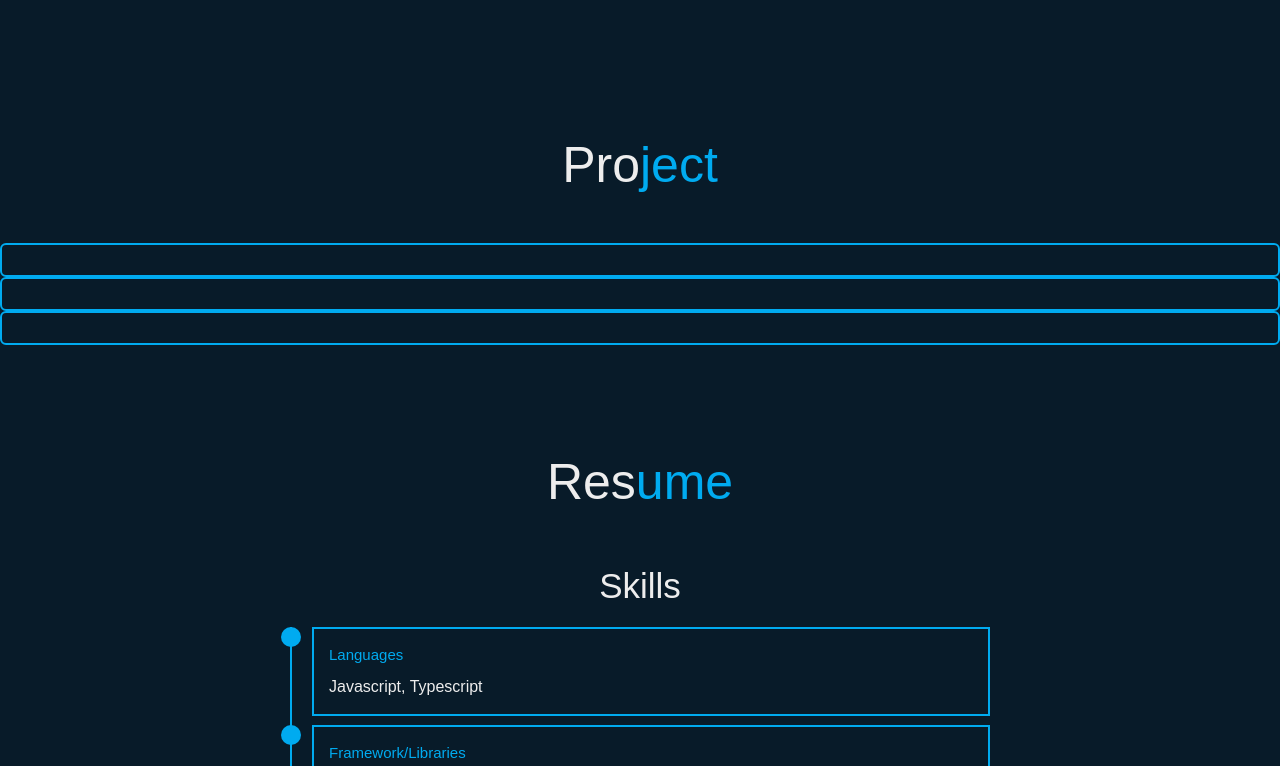
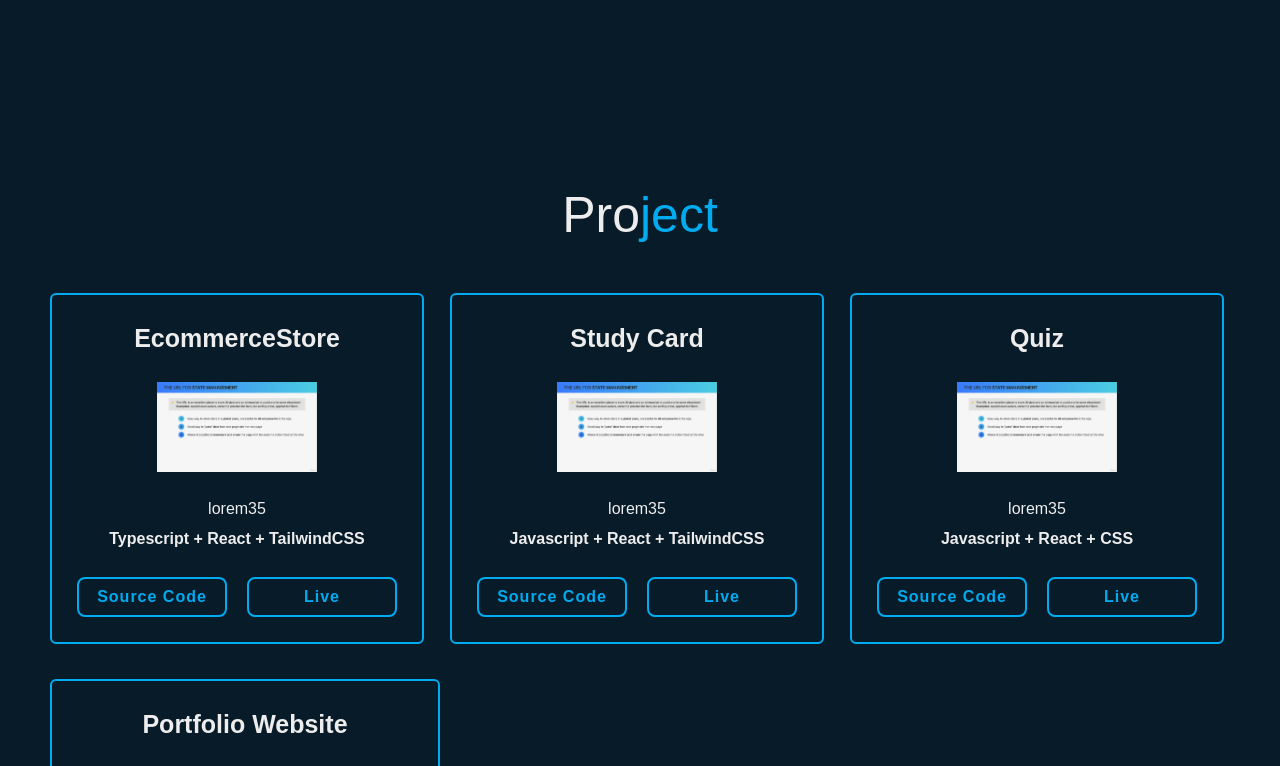
Before and after one commit to LolaVictoria/Portfolio, a React (Vite) app: page / in a window 1280 px wide. Shown: the part 760-1526 px from the top of the page. Built offline with nearby package versions, Linux system fonts and the light colour scheme.

Commit message:
new updates added

```diff
--- a/src/components/navbar.jsx
+++ b/src/components/navbar.jsx
@@ -1,6 +1,7 @@
 import { Link } from "react-router-dom"
 import styles from "./navbar.module.css"
 import { useState } from "react"
+//import {AiOutlineClose, AiOutlineMenu} from "react-icons/ai";
 
 
 const Navbar = () => {
@@ -15,7 +16,12 @@ const Navbar = () => {
               onClick={
                 () => setNav(!nav)
               }>
-              {nav ? "X" : "%"}
+                {nav ?
+                "X"
+              : "%"}
+              {/* {nav ?
+              <AiOutlineClose size={30}/>
+              : <AiOutlineMenu size={30}/>} */}
             </p>
 
 
@@ -26,7 +32,13 @@ const Navbar = () => {
               onClick={
                 () => setNav(!nav)
               }>
-              {nav ? "X" : "%"}
+
+              {nav ?
+                "X"
+              : "%"}
+              {/* {nav ?
+              <AiOutlineClose size={30}/>
+              : <AiOutlineMenu size={30}/>} */}
             </p>
 
               <ul>
--- a/src/components/navbar.module.css
+++ b/src/components/navbar.module.css
@@ -13,6 +13,8 @@
     border-bottom: var(--main-color);
     border-width: 0 0 10px 0;
     border-style: double;
+    background: "rgba(255, 255, 255, 0.60)";
+    backdropFilter: blur(20px);
 
     @media (max-width: 770px) {
         padding: 2rem 3%;
--- a/src/components/project.jsx
+++ b/src/components/project.jsx
@@ -1,27 +1,37 @@
 import styles from "./project.module.css"
+import ProjectComponent from "./projectComponent"
 
 const  Project = () => {
     return (
-        <div>
+        <section>
             <h2 className="heading">
                 Pro<span>ject</span>
             </h2>
 
             <div className={styles.project}>
 
-                 <div className={styles.projectcolumn}>
 
-                 </div>
+                 <ProjectComponent
+                     title="EcommerceStore"
+                     about="lorem35"
+                     tools="Typescript + React + TailwindCSS"/>
 
-                <div className={styles.projectcolumn}>
+               <ProjectComponent
+                     title="Study Card"
+                     about="lorem35"
+                     tools="Javascript + React + TailwindCSS"/>
 
-                </div>
+               <ProjectComponent
+                     title="Quiz"
+                     about="lorem35"
+                     tools="Javascript + React + CSS"/>
 
-                <div className={styles.projectcolumn}>
-
-                 </div>
+               <ProjectComponent
+                     title="Portfolio Website"
+                     about="lorem35"
+                     tools="Javascript + React + CSS"/>
             </div>
-        </div>
+        </section>
     )
 }
 export default Project
--- a/src/components/project.module.css
+++ b/src/components/project.module.css
@@ -1,16 +1,112 @@
 .project {
     display: grid;
-    grid-row: 3;
+    grid-template-columns:repeat(3, 1fr);
+    gap: 1rem;
+    row-gap: 3.5rem;
+
+    @media (max-width: 770px) {
+        grid-template-columns:repeat(1, 1fr);
+    }
+
 
 }
 
 .projectcolumn {
     width: auto;
-    height: 100%;
-    padding: 1.5rem;
+    height: auto;
+    padding: 2.5rem;
     font-size: 1.6rem;
     color: var(--text-color);
     background-color: transparent;
     border-radius: .6rem;
     border: .2rem solid var(--main-color);
+    display: flex;
+    flex-direction: column;
+    justify-content: center;
+    align-items: center;
 }
+
+.projectcolumn:not(:last-child) {
+    margin-right: 16px;
+}
+.projectcolumn .title {
+    font-weight: 900;
+    font-size: 25px;
+    margin-bottom: 25px;
+}
+
+.projectcolumn .about {
+    font-size: 16px;
+    max-width: 250px;
+}
+
+.projectcolumn .tools {
+  font-weight: 700;
+  margin: .6rem 0;
+}
+
+.projectcolumn .project_img {
+    width: 50%;
+    margin-bottom: 25px;
+}
+
+/*Button Div*/
+
+.btndiv {
+    position: relative;
+    display: flex;
+    justify-content: space-between;
+    width: 32rem;
+    height: 4rem;
+    margin-top: 2rem;
+}
+
+.btn {
+    position: relative;
+    display: inline-flex;
+    justify-content: center;
+    align-items: center;
+    width: 15rem;
+    height: 100%;
+    background: transparent;
+    /* background: var(--main-color); */
+    border: .2rem solid var(--main-color);
+    border-radius: .8rem;
+    font-weight: 700;
+    letter-spacing: .1rem;
+    /* color: var(--bg-color ); */
+    color: var(--main-color);
+    z-index: 1;
+    overflow: hidden;
+    transition: .5s;
+}
+
+
+.btn:hover {
+    color: var(--bg-color);
+}
+.btn::before {
+    content: "";
+    position: absolute;
+    top: 0;
+    left: 0;
+    width: 0;
+    height: 100%;
+    background: var(--main-color);
+    z-index: -1;
+    transition: .5s;
+}
+
+.btn:hover::before {
+   width: 100%;
+}
+
+.btnbox .btn::before {
+    content: "";
+    position: absolute;
+    top: 0;
+    left: 0;
+    width: 100%;
+    height: 100%;
+    background: red;
+}
--- /dev/null
+++ b/src/components/projectComponent.jsx
@@ -0,0 +1,36 @@
+import { Link } from "react-router-dom"
+import Demo from "../assets/demo.png"
+import styles from "./project.module.css"
+import PropTypes from "prop-types";  // Import PropTypes
+
+const ProjectComponent = ({about, title, tools}) => {
+
+    return (
+        <div className={styles.projectcolumn}>
+                    <p className={styles.title}>{title}</p>
+                    <img src={Demo} alt="" className={styles.project_img} />
+                    <p className={styles.about}>
+                        {about}
+                    </p>
+
+                    <p className={styles.tools}>{tools}</p>
+                    <div className={styles.btndiv}>
+                   <button className={styles.btn}>
+                    <Link to="/">Source Code</Link>
+                   </button>
+                   <button className={styles.btn}>
+                    <Link to="/">Live</Link>
+                   </button>
+            </div>
+
+                 </div>
+    )
+}
+export default ProjectComponent;
+
+// Add prop type validation
+ProjectComponent.propTypes = {
+    title: PropTypes.string.isRequired, // Assuming title is a required string
+    about: PropTypes.string.isRequired,
+    tools: PropTypes.string.isRequired,
+  };
--- a/src/components/resume.jsx
+++ b/src/components/resume.jsx
@@ -126,7 +126,7 @@ const Resume = () => {
 
 
               <div className={styles.educationcolumn}>
-                    <h3 className={styles.title}>Other</h3>
+                    <h3 className={styles.title}>Others</h3>
 
                     <div className={styles.educationbox}>
 
--- a/src/index.css
+++ b/src/index.css
@@ -48,7 +48,7 @@ body {
 
 section {
     min-height: 100vh;
-    padding: 10rem;
+    padding: 5rem;
     /* padding: 10rem 4% 2rem; */
 
     @media(max-width: 768px) {
--- a/src/pages/home.jsx
+++ b/src/pages/home.jsx
@@ -1,5 +1,6 @@
 import { Link } from "react-router-dom";
 import styles from "./home.module.css"
+//import img from "../assets/damilola.jpg"
 const Home = () => {
 
     return (
@@ -7,7 +8,7 @@ const Home = () => {
             <div className={styles.content}>
 
             <h1>
-                Hi , Im
+                Hello , I&apos;m
                 <span> Oniyide Damilola</span>
             </h1>
 
@@ -25,6 +26,14 @@ const Home = () => {
                    </button>
             </div>
             </div>
+
+            <div
+                className={styles.img}
+            >
+                {/* <img
+                 src={img} alt="Damilola Oniyide" /> */}
+            </div>
+
         </div>
     )
 }
--- a/src/pages/home.module.css
+++ b/src/pages/home.module.css
@@ -1,6 +1,6 @@
 .home {
     min-height: 100vh;
-    padding: .4rem 9% 2rem;
+    padding: .4rem 9% 0;
     display: flex;
     align-items: center;
 
@@ -16,7 +16,7 @@
 }
 
 .content h1 {
-    font-size: 5.6rem;
+    font-size: 5.5rem;
     font-weight: 700;
     line-height: 1.3;
 
@@ -101,3 +101,18 @@
     height: 100%;
     background: red;
 }
+
+.img {
+    position: absolute;
+    top: 0;
+    right: 0;
+    width: 25%;
+    height: 60%;
+    background: transparent;
+    transition: 3s;
+}
+
+.img:hover {
+    background: var(--bg-color);
+    opacity: .8;
+}
```
Also changed, not shown: src/assets/damilola.jpg (added), src/assets/demo.png (added).
